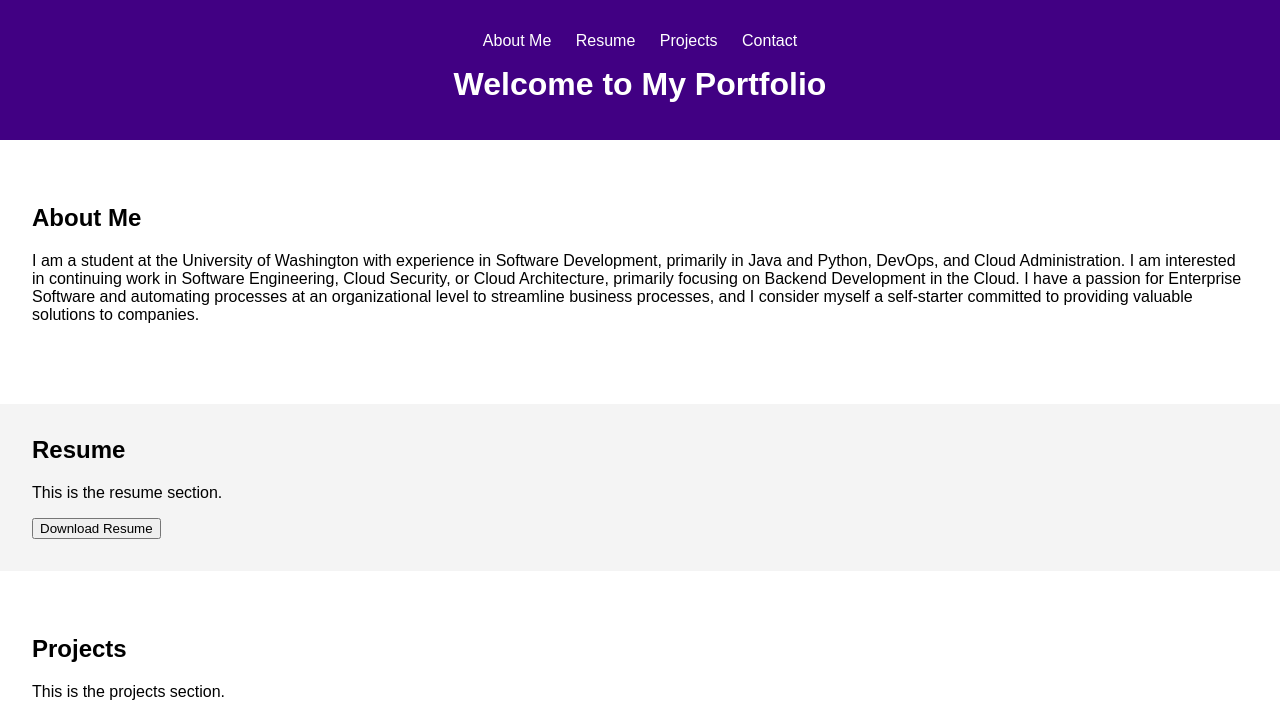
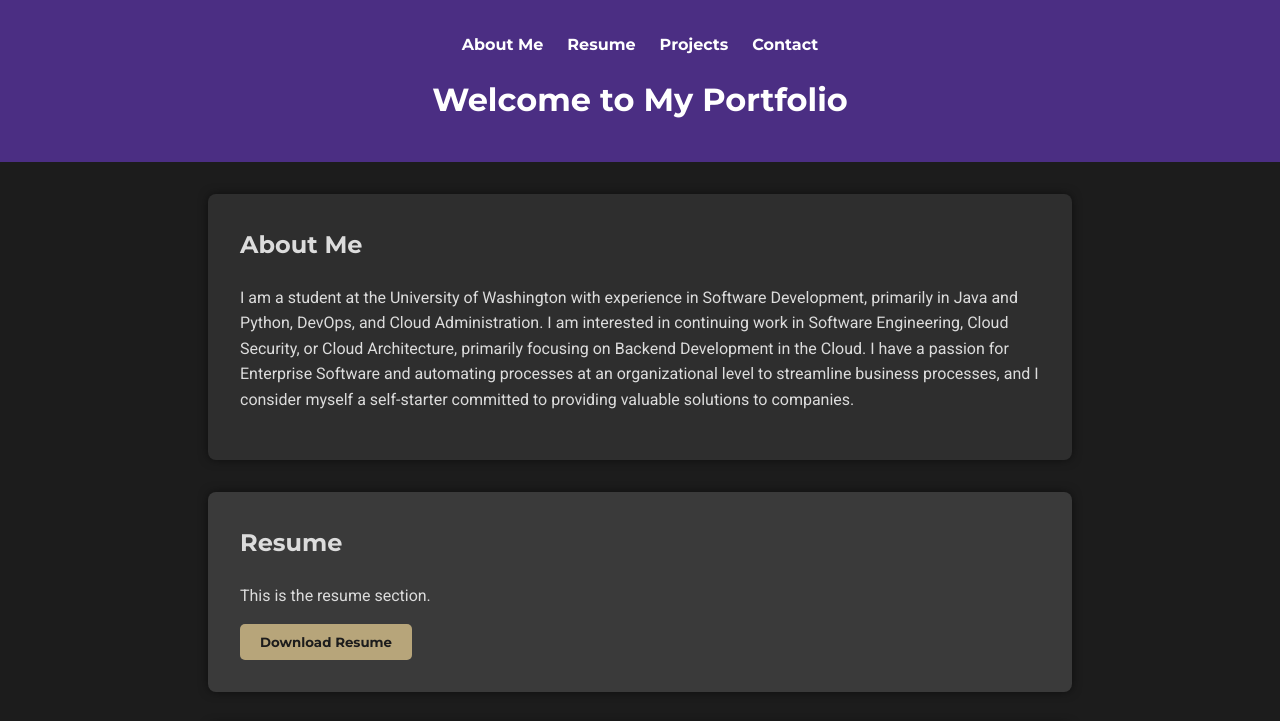
Before and after one commit to GabeDillin/Azure-DevOps-WebsiteProject, a website: page deployment-package/index.html in a window 1280 px wide. Shown: the top 721 px of the page. Drawn offline with Linux system fonts and the light colour scheme.

Commit message:
Update styles.css

```diff
--- a/deployment-package/styles.css
+++ b/deployment-package/styles.css
@@ -1,12 +1,18 @@
+/* Import fonts */
+@import url('https://fonts.googleapis.com/css2?family=Montserrat:wght@400;700&family=Roboto:wght@400;500&display=swap');
+
 body {
-    font-family: Arial, sans-serif;
+    font-family: 'Roboto', sans-serif;
     margin: 0;
     padding: 0;
+    line-height: 1.6;
+    color: #dcdcdc; /* Light Gray Text */
+    background-color: #1c1c1c; /* Dark Background */
 }
 
 header {
-    background-color: #410083;
-    color: white;
+    background-color: #4b2e83; /* Purple */
+    color: #ffffff; /* White */
     padding: 1em 0;
     text-align: center;
 }
@@ -22,30 +28,73 @@ header nav ul li {
 }
 
 header nav ul li a {
-    color: white;
+    color: #ffffff; /* White */
     text-decoration: none;
+    font-family: 'Montserrat', sans-serif;
+    font-weight: 700;
+}
+
+header h1 {
+    font-family: 'Montserrat', sans-serif;
+    font-weight: 700;
+    margin-top: 0;
 }
 
 section {
     padding: 2em;
-    margin: 2em 0;
+    margin: 2em auto;
+    max-width: 800px;
+    background: #2e2e2e; /* Darker Gray for Sections */
+    border-radius: 8px;
+    box-shadow: 0 0 10px rgba(0, 0, 0, 0.5);
 }
 
 section:nth-of-type(even) {
-    background-color: #f4f4f4;
+    background-color: #3a3a3a; /* Slightly Lighter Gray for Alternating Sections */
 }
 
 footer {
     text-align: center;
     padding: 1em 0;
-    background-color: #410083;
-    color: white;
+    background-color: #4b2e83; /* Purple */
+    color: #ffffff; /* White */
+}
+
+button {
+    background-color: #b7a57a; /* Gold */
+    color: #1c1c1c; /* Dark Background */
+    border: none;
+    padding: 10px 20px;
+    border-radius: 5px;
+    cursor: pointer;
+    font-family: 'Montserrat', sans-serif;
+    font-weight: 700;
+}
+
+button:hover {
+    background-color: #4b2e83; /* Purple */
+    color: #ffffff; /* White */
 }
 
 h1, h2 {
+    font-family: 'Montserrat', sans-serif;
+    font-weight: 700;
     margin-top: 0;
 }
 
 html {
     scroll-behavior: smooth;
 }
+
+/* Responsive layout */
+@media (max-width: 768px) {
+    header nav ul li {
+        display: block;
+        margin: 10px 0;
+    }
+
+    section {
+        margin: 1em;
+        padding: 1em;
+    }
+}
```
